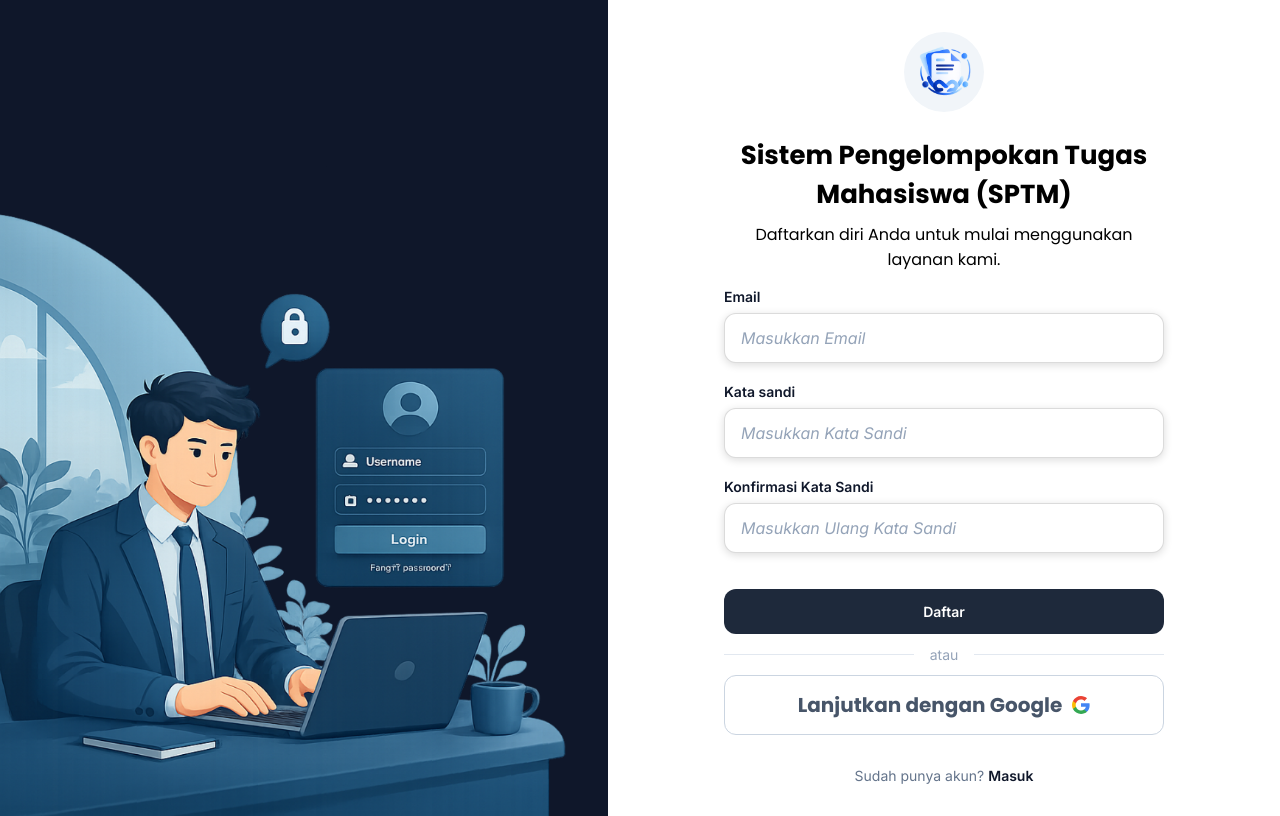
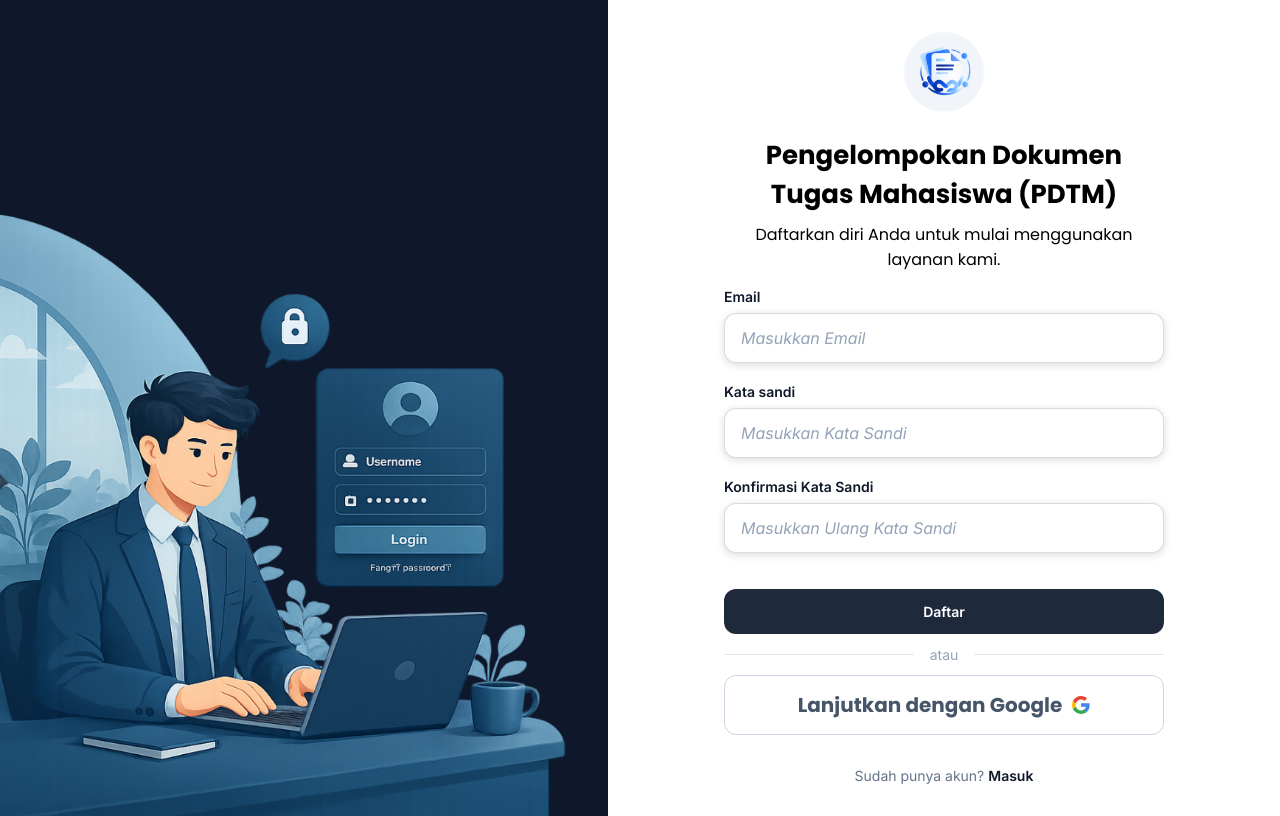
Before and after one commit to dheaasprla/KoTA308-Aplikasi-Pengelompokan-Dokumen-Tugas-Mahasiswa, a Flask app: page /auth/register in a window 1280 px wide. Run offline with Flask 3, Linux system fonts and the light colour scheme.

Commit message:
Update judul aplikasi di login dan register

```diff
--- a/templates/login.html
+++ b/templates/login.html
@@ -19,7 +19,7 @@
             <div class="auth-form-wrapper">
                 <img src="{{ url_for('static', filename='images/image_909eb7.png') }}" alt="Logo SPTM"
                     class="brand-logo">
-                <h1 class="auth-title">Sistem Pengelompokan Tugas Mahasiswa (SPTM)</h1>
+                <h1 class="auth-title">Pengelompokan Dokumen Tugas Mahasiswa (PDTM)</h1>
                 <p class="auth-subtitle">Selamat Datang! Tolong masukkan data anda</p>
 
                 {% if error %}
--- a/templates/register.html
+++ b/templates/register.html
@@ -15,7 +15,7 @@
         <div class="auth-right">
             <div class="auth-form-wrapper">
                 <img src="{{ url_for('static', filename='images/image_909eb7.png') }}" alt="Logo SPTM" class="brand-logo">
-                <h1 class="auth-title">Sistem Pengelompokan Tugas Mahasiswa (SPTM)</h1>
+                <h1 class="auth-title">Pengelompokan Dokumen Tugas Mahasiswa (PDTM)</h1>
                 <p class="auth-subtitle">Daftarkan diri Anda untuk mulai menggunakan layanan kami.</p>
 
                 {% if error %}
```
